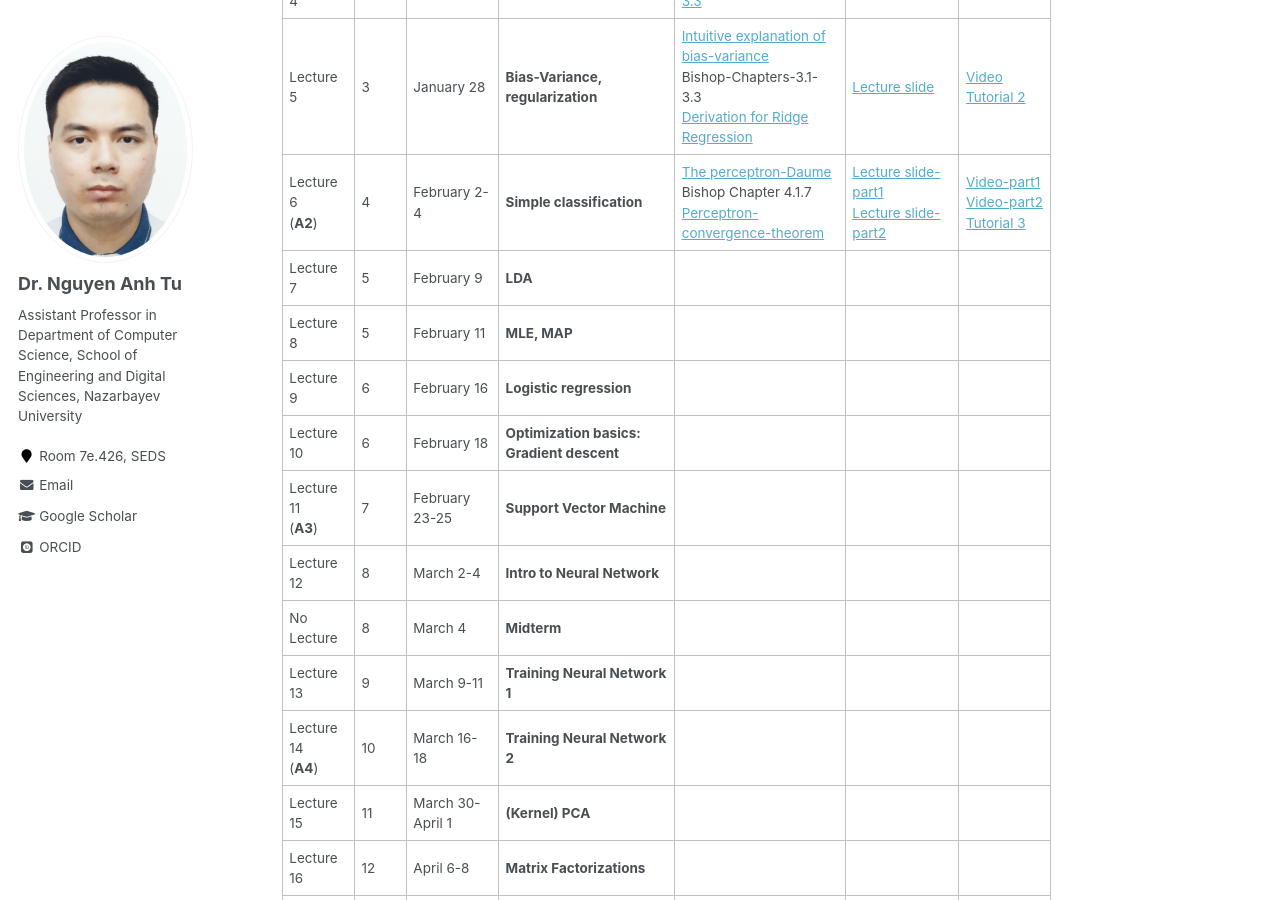
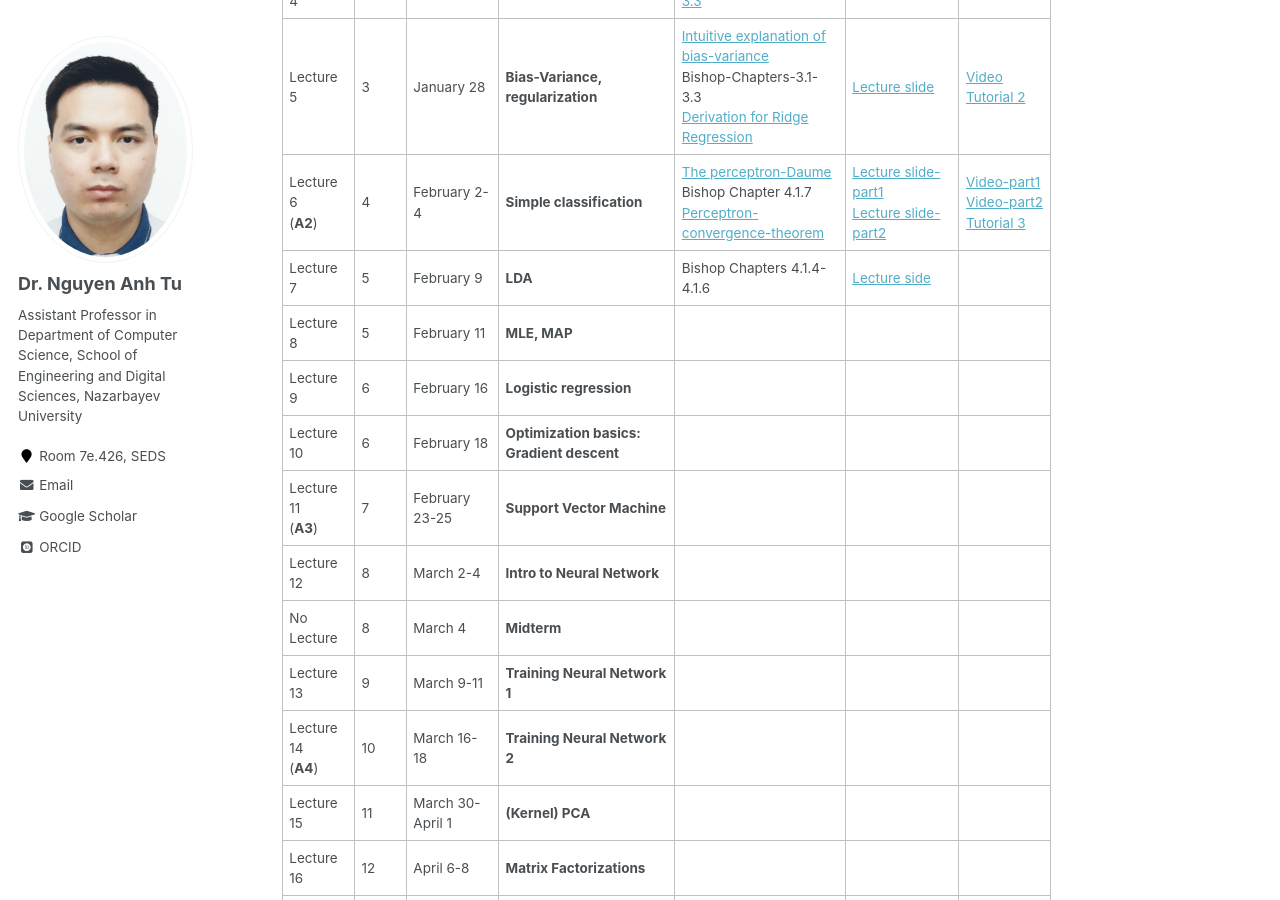
Before and after one commit to tunguyen87/seds-ml, a Jekyll site: the page built from _pages/Lecture.md, in a window 1280 px wide and 900 px high, scrolled down 740 px. Built offline with Jekyll 4.4.1, drawn with Linux system fonts in a browser that asks for light colours; some web fonts are replaced.

Commit message:
Update Lecture.md

```diff
--- a/_pages/Lecture.md
+++ b/_pages/Lecture.md
@@ -24,7 +24,7 @@ Last day of classes: April 23
 | Lecture 4    |   3   |January 26    | **Linear regression**                  | [Bishop-Chapters-3.1-3.3](https://drive.google.com/file/d/1s952CT8tQsyrqptBZVrcxAydthN9S-fu/view?usp=sharing)   |  [Lecture slide](https://drive.google.com/file/d/1plZwPn8ln38eT_VQASQzPbMBxrvqD5kG/view?usp=sharing)     | [Video](https://youtu.be/Oy3_Lwjvdlc)             |
 | Lecture 5    |   3   |January 28    | **Bias-Variance, regularization**                 | [Intuitive explanation of bias-variance](http://scott.fortmann-roe.com/docs/BiasVariance.html)<br>Bishop-Chapters-3.1-3.3 <br>[Derivation for Ridge Regression](https://drive.google.com/file/d/1PtIw7wbHNqRzHhbf1DfbxGP_weqIlMM2/view?usp=sharing)            | [Lecture slide](https://drive.google.com/file/d/116nwTop6NNGMTdUxDDvXfBAqOR738hkl/view?usp=sharing)      | [Video](https://youtu.be/NFGPbLZ6nVU) <br>[Tutorial 2](https://drive.google.com/file/d/1bxReYD-CyhXgFMN7t6JUKVEam9wf8zOH/view?usp=sharing)          |
 | Lecture 6<br>(**A2**)    |   4   |February 2-4  | **Simple classification**           |  [The perceptron-Daume](https://drive.google.com/file/d/18FQ9tXjdGaYybwS5zHStUtLhW8JsDehV/view?usp=sharing)<br> Bishop Chapter 4.1.7 <br>[Perceptron-convergence-theorem](https://drive.google.com/file/d/1xZSVg-3fPzOx-LGtY99jmNKUOrGwOhEW/view?usp=sharing)   |  [Lecture slide-part1](https://drive.google.com/file/d/1r8bZArRsGELDbrPTv4g1pb4nyZbGdXHF/view?usp=sharing) <br>[Lecture slide-part2](https://drive.google.com/file/d/1x8ht8Gh4RtGEdZ7a1P-vwgDXNsxnMg4c/view?usp=sharing)   |  [Video-part1](https://youtu.be/yU-mBm-YO7s) <br> [Video-part2](https://youtu.be/ZF1LShMDzAY) <br>[Tutorial 3](https://drive.google.com/file/d/1t9PohNDVp5vmoLeswcaCFWNhAkFTys0-/view?usp=sharing)     |
-| Lecture 7    |   5   |February 9    |   **LDA**                    |                    |          |              |
+| Lecture 7    |   5   |February 9    |   **LDA**                  |  Bishop Chapters 4.1.4-4.1.6            | [Lecture side](https://drive.google.com/file/d/1MCGHRI5o1Hl6BvCn-RBqOExIfYvDM0_B/view?usp=sharing)         |              |
 | Lecture 8   |   5   |February 11    |   **MLE, MAP**                    |                    |          |              |
 | Lecture 9   |   6   |February 16    |   **Logistic regression**                    |                    |          |              |
 | Lecture 10   |   6   |February 18    |   **Optimization basics: Gradient descent**                    |                    |          |              |
```
